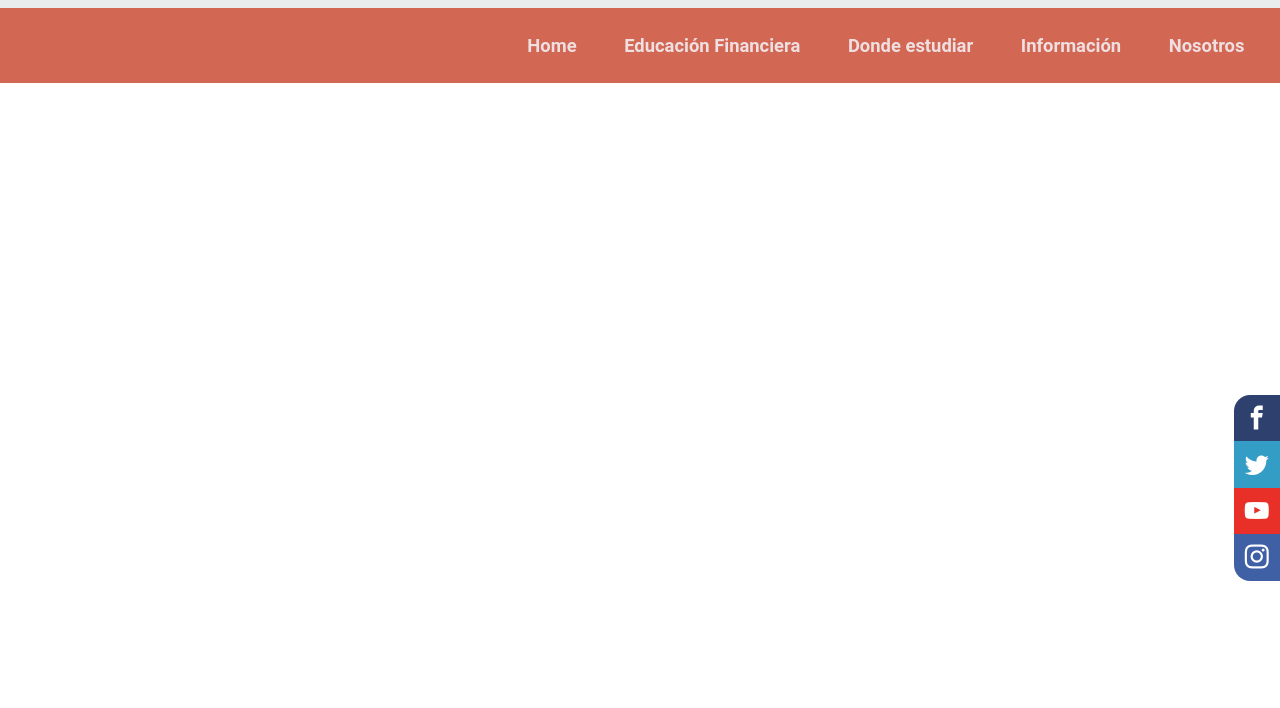
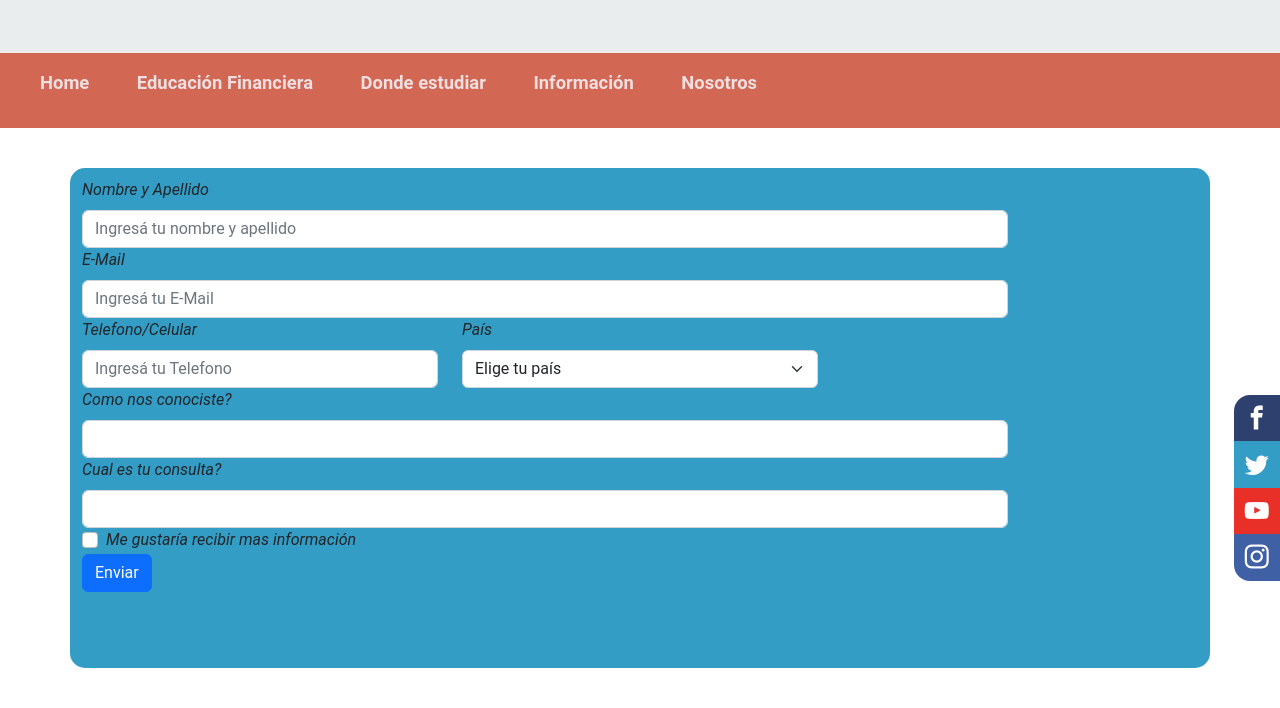
Before and after one commit to NicolasAicrag/TP-Educacion, a plain HTML site: page TP_Codo-a-Codo/Contacto.html in a window 1280 px wide. Shown: the part 165-873 px from the top of the page. Before the commit the page ends 800 px from the top, so only its background shows below. Drawn offline with nearby package versions, Linux system fonts and the light colour scheme; files whose address does not match are found by name.

Commit message:
contacto y su css

```diff
--- a/TP_Codo-a-Codo/Contacto.html
+++ b/TP_Codo-a-Codo/Contacto.html
@@ -11,6 +11,8 @@
         <enlace rel="preconectar" href="https://fonts.googleapis.com">
             <enlace rel="preconectar" href="https://fonts.gstatic.com" crossorigin>
             <enlace href="https: //fonts.googleapis.com/css2? family= Roboto & display=swap" rel="hoja de estilo">
+                <!-- CSS only -->
+<link href="https://cdn.jsdelivr.net/npm/bootstrap@5.2.2/dist/css/bootstrap.min.css" rel="stylesheet" integrity="sha384-Zenh87qX5JnK2Jl0vWa8Ck2rdkQ2Bzep5IDxbcnCeuOxjzrPF/et3URy9Bv1WTRi" crossorigin="anonymous">
     </head>
     <body>
         <header class="header">
@@ -27,6 +29,87 @@
                 </ul>
             </nav>
         </header>
+<main>
+<div class="container">
+<form class="row">
+
+    <div class="col-10">
+
+        <label for="nombreInput" class="form-label" >Nombre y Apellido</label>
+        <input type="text" id="nombreInput" class="form-control" placeholder="Ingresá tu nombre y apellido" >
+
+    </div>
+
+<div class="col-10">
+
+    <label for="emailInput" class="form-label" >E-Mail</label>
+    <input type="email" id="emailInput" class="form-control" placeholder="Ingresá tu E-Mail" >
+
+</div>
+
+
+<div class="col-4">
+
+    <label for="celInput" class="form-label" >Telefono/Celular </label>
+    <input type="text" id="celInput" class="form-control" placeholder="Ingresá tu Telefono" >
+
+</div>
+
+<div class="col-4">
+
+    <label for="paisInput" class="form-label" >País </label>
+
+    <select class="form-select" aria-label="Default select example">
+        <option selected>Elige tu país</option>
+
+        <option value="1">Argentina</option>
+        <option value="2">Brasil</option>
+        <option value="3">Uruguay</option>
+        <option value="4">Chile</option>
+        <option value="5">Peru</option>
+        <option value="6">Bolivia</option>
+        <option value="7">Colombia</option>
+        <option value="8">Venezuela</option>
+        <option value="9">Otro</option>
+      </select>
+
+</div>
+<div class="col-10">
+
+    <label for="conoceInput" class="form-label" >Como nos conociste?</label>
+    <input type="text" id="nombreInput" class="form-control" >
+
+</div>
+
+<div class="col-10">
+
+    <label for="consultaInput" class="form-label" >Cual es tu consulta?</label>
+    <input type="text" id="consultaInput" class="form-control" >
+
+</div>
+<div class="col-10">
+<div class="form-check">
+<input type="checkbox" id="checkbox" class="form-check-input">
+<label for="checkbox" class="form-check-label"> Me gustaría recibir mas información </label>
+
+</div>
+
+<div class="col-12">
+<button type="submit" class="btn btn-primary" >Enviar</button>
+
+</div>
+
+</div>
+
+
+
+
+</form>
+
+</div>
+
+</main>
+
         <aside>
             <div class="social-bar">
                 <a href="https://www.facebook.com/" class="icon icon-facebook" target="_blank"></a>
@@ -37,3 +120,17 @@
         </aside>
     </body>
 </html>
+
+
+<!-- copiar en archivo CSS -->
+
+<!-- .container{
+
+    block-size: 500px;
+    margin: 40px;
+    padding: 20px;
+    border-radius: 15px;
+    padding-top: 10px;
+    font-style: italic;
+    background-color: #339DC5;
+} -->
--- a/TP_Codo-a-Codo/style.css
+++ b/TP_Codo-a-Codo/style.css
@@ -146,3 +146,14 @@
     border-radius: 1rem 0 0 1rem;
     box-shadow: 0 0 .5rem rgba(0, 0, 0, 0.42);
 }
+
+.container{
+
+    block-size: 500px;
+    margin: 40px;
+    padding: 20px;
+    border-radius: 15px;
+    padding-top: 10px;
+    font-style: italic;
+    background-color: #339DC5;
+}
```
